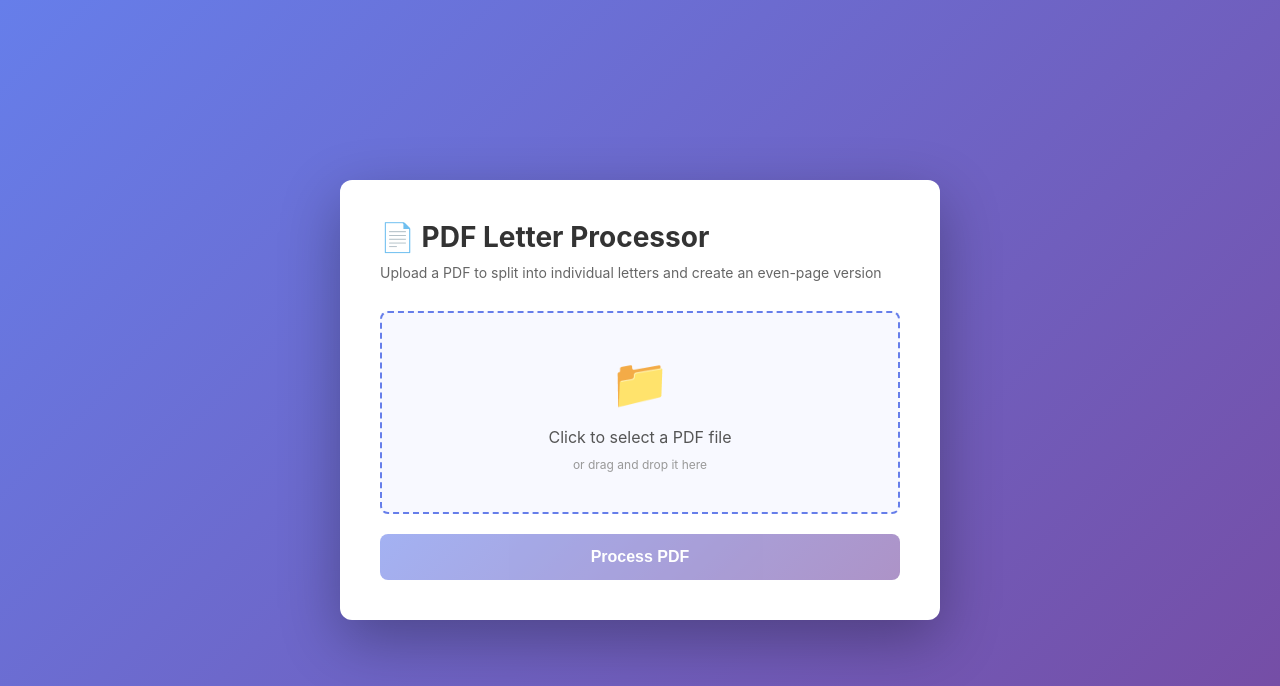
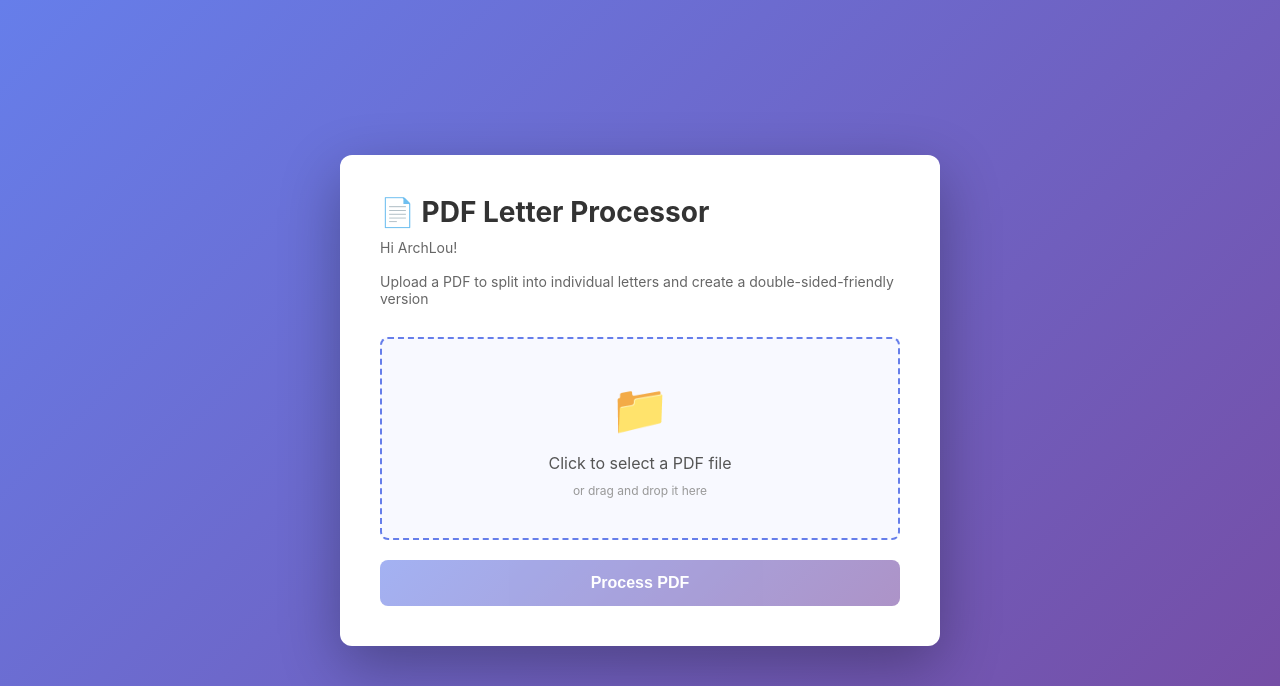
Before and after one commit to jsquyres/ps-pdf, a Flask app: page / in a window 1280 px wide. Shown: the top 686 px of the page. Run offline with Flask 3, Linux system fonts and the light colour scheme; parts of the project's set-up code (start-up, migrations or seed data) failed here and were passed over.

Commit message:
Add a little friendly language into index.html
Signed-off-by: Jeff Squyres <jeff@squyres.com>

```diff
--- a/templates/index.html
+++ b/templates/index.html
@@ -224,7 +224,7 @@
     <div class="container">
         <div id="upload-section">
             <h1>📄 PDF Letter Processor</h1>
-            <p class="subtitle">Upload a PDF to split into individual letters and create an even-page version</p>
+            <p class="subtitle">Hi ArchLou!<br /><br />Upload a PDF to split into individual letters and create a double-sided-friendly version</p>
 
             <div class="error" id="error-message"></div>
 
```
